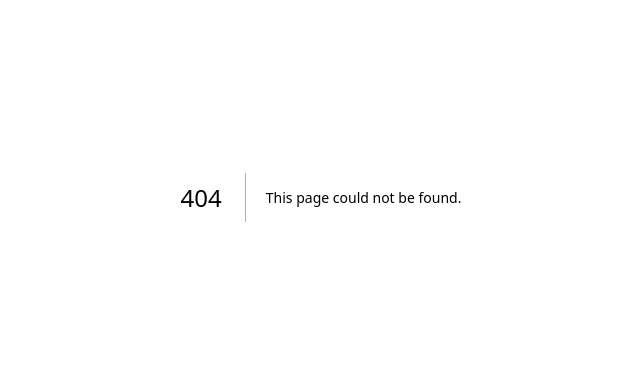
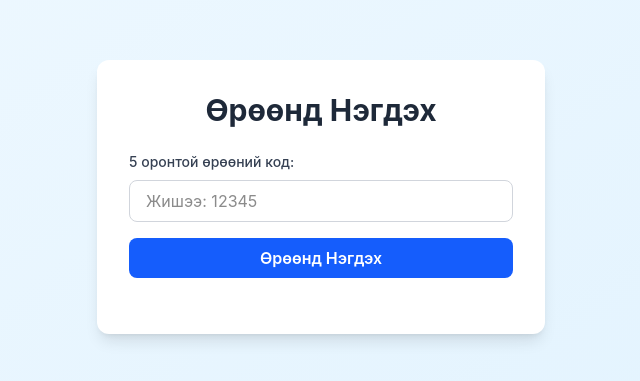
Before and after one commit to Dulbadrah/whoPays, a Next.js app: page /joinRoom in a window 1280 px wide. Before the commit this address had no page. Shown: the part 203-584 px from the top of the page, without its empty margins (319-959 px from the left). Built offline with nearby package versions, Linux system fonts and the light colour scheme.

Commit message:
joinroom

```diff
--- a/src/app/room/componont/createRoom.tsx
+++ b/src/app/createRoom/componont/createRoom.tsx
@@ -69,7 +69,7 @@ export default function CreateRoomForm() {
     >
       <div className="bg-white p-8 w-full max-w-md rounded-xl shadow-lg">
         {" "}
-        {/* Using Tailwind's shadow-lg for card-like appearance */}
+
         <h1 className="text-3xl font-bold text-center text-gray-800 mb-6">
           Өрөө Үүсгэх
         </h1>
--- a/src/app/home/componont/  AppMain.tsx
+++ b/src/app/home/componont/  AppMain.tsx
@@ -5,25 +5,26 @@ import { Plus, Users } from "lucide-react";
 
 import AnimatedDot from "./AnimatedDot";
 
-import { useRouter } from "next/navigation"; // ⬅️ зөвхөн энэ ашиглана
+import { useRouter } from "next/navigation";
 import BackgroundDot from "./ BackgroundDot";
 import ActionButton from "./ ActionButton";
 import Link from "next/link";
+
 
 const AppMain: React.FC = () => {
   const router = useRouter();
 
   // ROOM ҮҮСГЭХ ФУНКЦ
   const handleCreateRoom = () => {
-    // Жишээ нь random ID-тай шинэ room page рүү шууд оруулах
-    router.push(`/room`);
+
+    router.push(`/createRoom`);
   };
 
   // ROOM НЭВТРЭХ ФУНКЦ
   const handleJoinRoom = () => {
-    // Жишээ нь тодорхой room ID-руу орох
-    const existingRoomId = 123;
-    router.push(`/room/${existingRoomId}`);
+
+
+    router.push(`/joinRoom`); // 12345-г өөрийн room code-оор сольж болно
   };
 
   return (
--- /dev/null
+++ b/src/app/joinRoom/component/JoinRoom.tsx
@@ -0,0 +1,134 @@
+"use client";
+
+import { useState } from "react";
+
+interface RoomDataResponse {
+  room?: {
+    id: number;
+    code: string;
+    roomname: string;
+  };
+  message?: string;
+}
+
+export default function JoinRoomForm() {
+  const [code, setCode] = useState("");
+  const [isLoading, setIsLoading] = useState(false);
+  const [isSuccess, setIsSuccess] = useState(false);
+  const [displayRoomName, setDisplayRoomName] = useState("");
+  const [displayRoomCode, setDisplayRoomCode] = useState("");
+  const [errorMessage, setErrorMessage] = useState("");
+
+  const handleJoin = async () => {
+    setIsLoading(true);
+    setIsSuccess(false);
+    setErrorMessage("");
+
+    const trimmed = code.trim();
+    if (!/^\d{5}$/.test(trimmed)) {
+      setErrorMessage("5 оронтой кодыг зөв оруулна уу.");
+      setIsLoading(false);
+      return;
+    }
+
+    try {
+      const response = await fetch(`http://localhost:4200/room/${trimmed}`, {
+        method: "GET",
+        headers: {
+          "Content-Type": "application/json",
+        },
+      });
+
+      const data: RoomDataResponse = await response.json();
+
+      if (response.ok && data.room) {
+        setDisplayRoomName(data.room.roomname);
+        setDisplayRoomCode(data.room.code);
+        setIsSuccess(true);
+        setCode("");
+      } else {
+        setErrorMessage(data.message || "Өгөгдсөн кодтой өрөө олдсонгүй.");
+      }
+    } catch (err) {
+      console.error("Error joining room:", err);
+      setErrorMessage(
+        "Сервертэй холбогдоход алдаа гарлаа. Сервер ажиллаж байгаа эсэхийг шалгана уу."
+      );
+    } finally {
+      setIsLoading(false);
+    }
+  };
+
+  return (
+    <div
+      className="flex items-center justify-center min-h-screen p-4"
+      style={{
+        fontFamily: "Inter, sans-serif",
+        background: "linear-gradient(to bottom right, #f0f9ff, #e0f2fe)",
+      }}
+    >
+      <div className="bg-white p-8 w-full max-w-md rounded-xl shadow-lg">
+        <h1 className="text-3xl font-bold text-center text-gray-800 mb-6">
+          Өрөөнд Нэгдэх
+        </h1>
+
+        <div className="mb-4">
+          <label
+            htmlFor="roomCode"
+            className="block text-gray-700 text-sm font-medium mb-2"
+          >
+            5 оронтой өрөөний код:
+          </label>
+          <input
+            type="text"
+            id="roomCode"
+            className="w-full px-4 py-2 border border-gray-300 rounded-lg focus:outline-none focus:border-blue-500 focus:ring-1 focus:ring-blue-500 transition-colors"
+            placeholder="Жишээ: 12345"
+            value={code}
+            onChange={(e) => setCode(e.target.value)}
+            disabled={isLoading}
+            maxLength={5}
+            inputMode="numeric"
+          />
+        </div>
+
+        <button
+          id="joinRoomBtn"
+          className="w-full py-2 px-4 bg-blue-600 text-white font-semibold rounded-lg hover:bg-blue-700 transition-colors mb-6 disabled:opacity-50 disabled:cursor-not-allowed"
+          onClick={handleJoin}
+          disabled={isLoading}
+        >
+          {isLoading ? "Нэгдэж байна..." : "Өрөөнд Нэгдэх"}
+        </button>
+
+        {isSuccess && (
+          <div
+            id="result"
+            className="bg-blue-50 border border-blue-200 text-blue-800 px-4 py-3 rounded-lg result-box"
+          >
+            <p className="text-lg font-semibold mb-2">Амжилттай нэгдсэн! 🎉</p>
+            <p className="text-gray-700">
+              Өрөөний нэр:{" "}
+              <span className="font-bold text-blue-700">{displayRoomName}</span>
+            </p>
+            <p className="text-gray-700">
+              Өрөөний код:{" "}
+              <span className="font-bold text-blue-700 text-xl">{displayRoomCode}</span>
+            </p>
+          </div>
+        )}
+
+        {errorMessage && (
+          <div
+            id="error"
+            className="bg-red-100 border border-red-400 text-red-700 px-4 py-3 rounded-lg relative"
+            role="alert"
+          >
+            <strong className="font-bold">Алдаа гарлаа!</strong>
+            <span className="block sm:inline">{errorMessage}</span>
+          </div>
+        )}
+      </div>
+    </div>
+  );
+}
--- /dev/null
+++ b/src/app/joinRoom/page.tsx
@@ -0,0 +1,9 @@
+import JoinRoomForm from "./component/JoinRoom";
+
+
+
+
+
+export default function room() {
+  return <JoinRoomForm/>;
+}
```
Also changed, not shown: src/app/createRoom/page.tsx (renamed from src/app/room/page.tsx).
